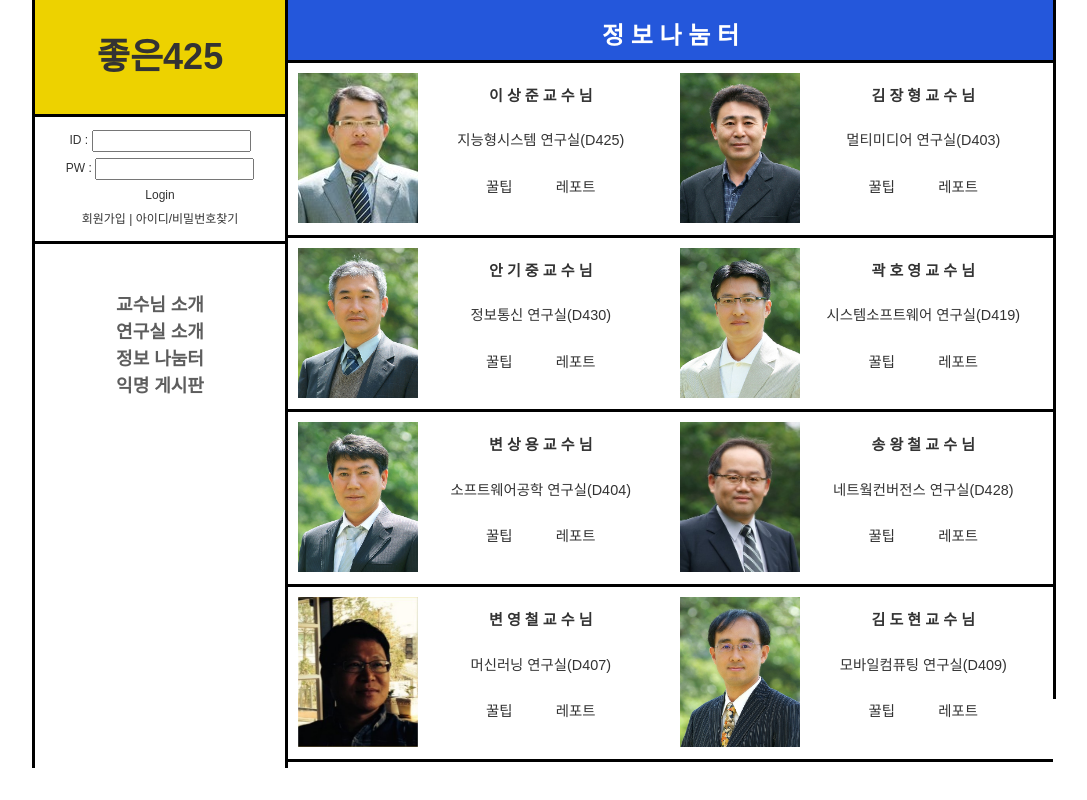
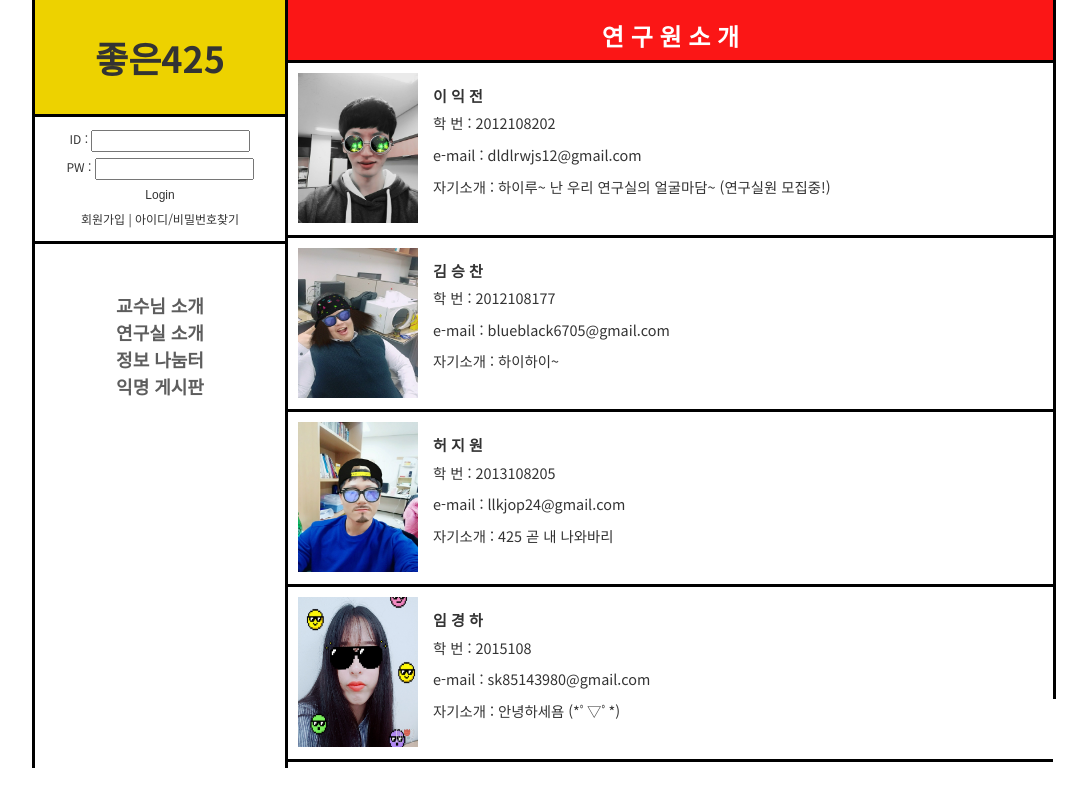
Before and after one commit to leeikjeun/islab-web-project, a Django app: page /lab_member/ in a window 1280 px wide. Shown: the whole page, without its empty margins (96-1183 px from the left). Run offline with Django 3.2, Linux system fonts and the light colour scheme.

Commit message:
lab intro revise & webpage font

```diff
--- a/conf/mainWeb/static/css/base.css
+++ b/conf/mainWeb/static/css/base.css
@@ -1,4 +1,10 @@
 /* reset */
+@import url(http://fonts.googleapis.com/earlyaccess/notosanskr.css);
+
+* {
+  font-family: 'Noto Sans KR', sans-serif;
+}
+
 html {
     font-size: 12px;
 }
--- a/conf/mainWeb/templates/mainWeb/lab_member/lab_member.html
+++ b/conf/mainWeb/templates/mainWeb/lab_member/lab_member.html
@@ -7,7 +7,7 @@
       width: 100%;
       height: 9%;
       padding-top: 1.5rem;
-      background: #2457DB;
+      background: #FB1616;
       color: #fff;
       border-bottom: 3px solid #000;
       text-align: center;
@@ -19,41 +19,31 @@
       flex-wrap: wrap;
     }
     div.info{
-      flex:0 0 50%;
+      flex:0 0 100%;
       padding: 0.833rem;
       height:25%;
       border-bottom: 3px solid #000;
     }
-    .info ul{
-      text-align: center;
-      padding: 1.667rem 0;
+
+    div.content {
+      display: flex;
+      flex-flow: column;
+      justify-content: center;
+      padding-left: 1rem;
     }
-    .info ul li{
-      display: inline-block;
-    }
-    .info ul li a{
-      padding: 1.667rem;
-      font-size: 1.2rem;
-    }
-    .info ul li a:hover{
-      text-decoration: none;
-      font-weight: bold;
-    }
-    a.link{
-        text-align: center;
-    }
+
     .info img{
       width: 10rem;
       height: 12.5rem;
     }
+
     .info h3{
       padding-top: 1rem;
-      text-align: center;
       font-weight: bold;
       font-size: 1.25rem;
     }
+
     .info p{
-      text-align: center;
       font-size: 1.2rem;
       padding: 0.417rem 0;
     }
@@ -64,79 +54,42 @@
 {%  block content %}
     <div class="info-wrapper">
     {% block list %}
-    <h1>정 보 나 눔 터</h1>
+    <h1>연 구 원 소 개</h1>
         <div class="info">
-                <img src="{% static 'img/Professor.jpg' %}" alt="" align="left">
-                <h3>이 상 준 교 수 님</h3><br>
-                <p>지능형시스템 연구실(D425)</p>
-                <ul>
-                  <li><a class="link" href="">꿀팁</a></li>
-                  <li><a class="link" href="">레포트</a></li>
-                </ul>
+          <img src="{% static 'img/ikjeon.jpg' %}" alt="" align="left">
+          <div class="content">
+            <h3>이 익 전</h3>
+            <p>학    번 : 2012108202</p>
+            <p>e-mail : dldlrwjs12@gmail.com</p>
+            <p>자기소개 : 하이루~ 난 우리 연구실의 얼굴마담~ (연구실원 모집중!)</p>
+          </div>
         </div>
         <div class="info">
-                <img src="{% static 'img/pf_kim.jpg' %}" alt="" align="left">
-                <h3>김 장 형 교 수 님</h3><br>
-                <p>멀티미디어 연구실(D403)</p>
-                <ul>
-                  <li><a class="link" href="">꿀팁</a></li>
-                  <li><a class="link" href="">레포트</a></li>
-                </ul>
-
+          <img src="{% static 'img/seungchan.jpg' %}" alt="" align="left">
+          <div class="content">
+            <h3>김 승 찬</h3>
+            <p>학    번 : 2012108177</p>
+            <p>e-mail : blueblack6705@gmail.com</p>
+            <p>자기소개 : 하이하이~</p>
+          </div>
         </div>
         <div class="info">
-                <img src="{% static 'img/pfan.jpg' %}" alt="" align="left">
-                <h3>안 기 중 교 수 님</h3><br>
-                <p>정보통신 연구실(D430)</p>
-                <ul>
-                  <li><a class="link" href="">꿀팁</a></li>
-                  <li><a class="link" href="">레포트</a></li>
-                </ul>
+          <img src="{% static 'img/jiwon.jpg' %}" alt="" align="left">
+          <div class="content">
+            <h3>허 지 원</h3>
+            <p>학    번 : 2013108205</p>
+            <p>e-mail : llkjop24@gmail.com</p>
+            <p>자기소개 : 425 곧 내 나와바리</p>
           </div>
-        <div class="info">
-                <img src="{% static 'img/pf_kwak.jpg' %}" alt="" align="left">
-                <h3>곽 호 영 교 수 님</h3><br>
-                <p>시스템소프트웨어 연구실(D419)</p>
-                <ul>
-                  <li><a class="link" href="">꿀팁</a></li>
-                  <li><a class="link" href="">레포트</a></li>
-                </ul>
         </div>
         <div class="info">
-            <img src="{% static 'img/pf_Bbyun.jpg' %}" alt="" align="left">
-            <h3>변 상 용 교 수 님</h3><br>
-            <p>소프트웨어공학 연구실(D404)</p>
-            <ul>
-              <li><a class="link" href="">꿀팁</a></li>
-              <li><a class="link" href="">레포트</a></li>
-            </ul>
-        </div>
-        <div class="info">
-            <img src="{% static 'img/pf_song.jpg' %}" alt="" align="left">
-            <h3>송 왕 철 교 수 님</h3><br>
-            <p>네트웤컨버전스 연구실(D428)</p>
-            <ul>
-              <li><a class="link" href="">꿀팁</a></li>
-              <li><a class="link" href="">레포트</a></li>
-            </ul>
-        </div>
-        <div class="info">
-            <img src="{% static 'img/pf_byun.jpg' %}" alt="" align="left">
-            <h3>변 영 철 교 수 님</h3><br>
-            <p>머신러닝 연구실(D407)</p>
-            <ul>
-              <li><a class="link" href="">꿀팁</a></li>
-              <li><a class="link" href="">레포트</a></li>
-            </ul>
-        </div>
-        <div class="info">
-             <img src="{% static 'img/pf_skim.jpg' %}" alt="" align="left">
-             <h3>김 도 현 교 수 님</h3><br>
-             <p>모바일컴퓨팅 연구실(D409)</p>
-             <ul>
-               <li><a class="link" href="">꿀팁</a></li>
-               <li><a class="link" href="">레포트</a></li>
-             </ul>
+          <img src="{% static 'img/gyeongha.jpg' %}" alt="" align="left">
+          <div class="content">
+            <h3>임 경 하</h3>
+            <p>학    번 : 2015108</p>
+            <p>e-mail : sk85143980@gmail.com</p>
+            <p>자기소개 : 안녕하세욤 (*ﾟ▽ﾟ*)</p>
+          </div>
         </div>
     {% endblock %}
     </div>
```
Also changed, not shown: conf/mainWeb/static/css/lab_intro.css (+9 -25 lines), conf/mainWeb/templates/mainWeb/Lab_intro/Lab_intro.html (+4 -22 lines), conf/mainWeb/static/img/gyeongha.jpg (added), conf/mainWeb/static/img/ikjeon.jpg (added), conf/mainWeb/static/img/jiwon.JPG (added), conf/mainWeb/static/img/seungchan.jpg (added).
